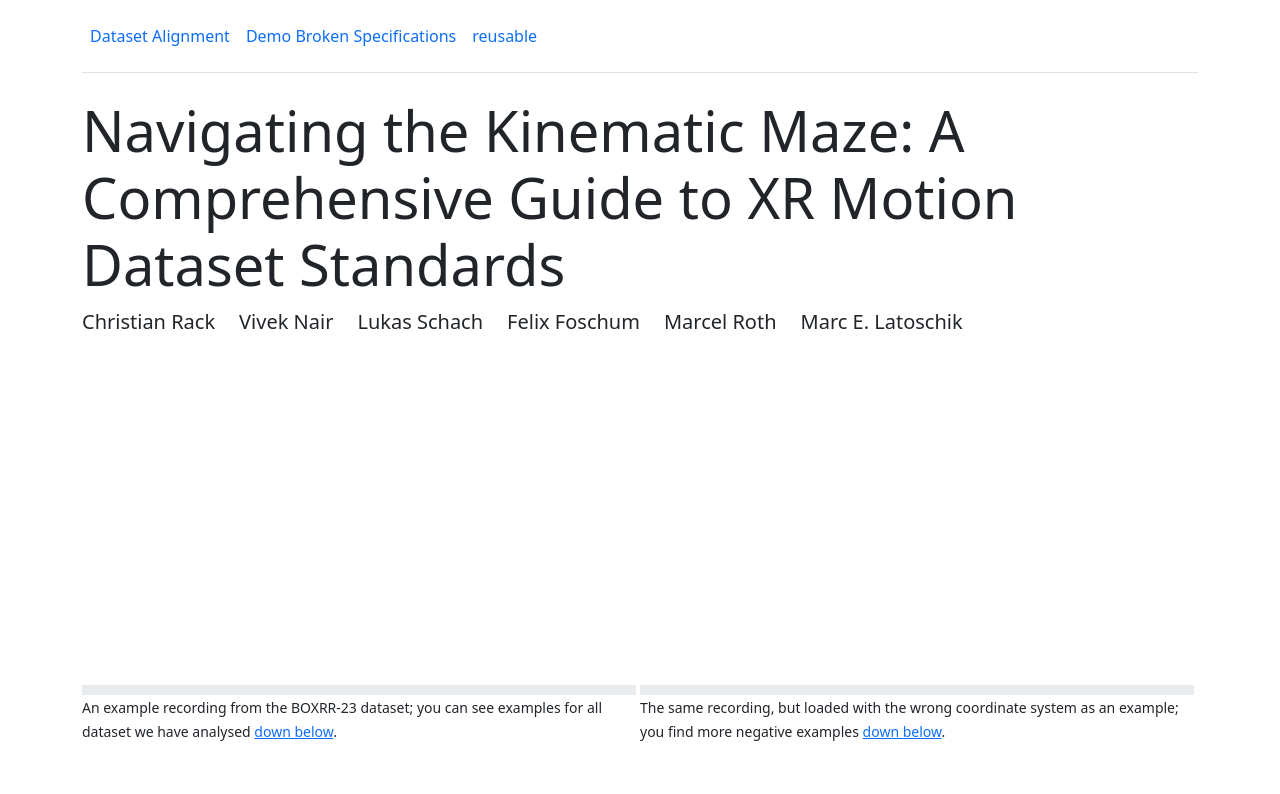
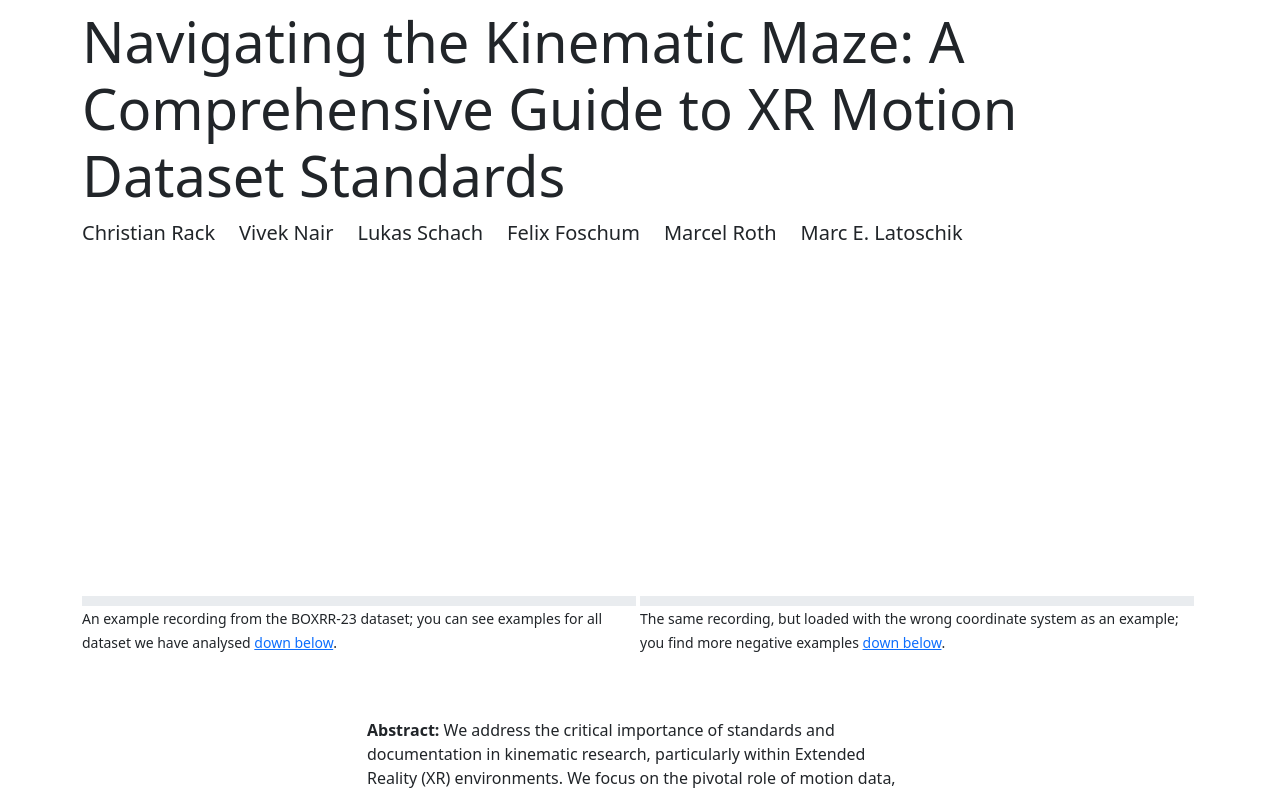
Before and after one commit to mvrcii/kinematic_maze, a website built with webpack: page public/index.html in a window 1280 px wide. Shown: the top 794 px of the page. Built offline with nearby package versions, Linux system fonts and the light colour scheme.

Commit message:
remove header

```diff
--- a/public/index.html
+++ b/public/index.html
@@ -14,18 +14,6 @@
 
 <body>
 <div class="container">
-    <header class="py-3 mb-3 border-bottom">
-        <div class="container-fluid px-0">
-            <div class="d-flex flex-wrap align-items-center justify-content-center justify-content-lg-start">
-                <ul class="nav col-12 col-lg-auto me-lg-auto mb-2 justify-content-center mb-md-0">
-                    <li><a href="#" class="nav-link px-2 link-body">Dataset Alignment</a></li>
-                    <li><a href="#" class="nav-link px-2 link-body">Demo Broken Specifications</a></li>
-                    <li><a href="index_reusable.html" class="nav-link px-2 link-body" target="_blank">
-                        reusable</a></li>
-                </ul>
-            </div>
-        </div>
-    </header>
     <div class="row justify-content-md-center">
         <div class="my-2">
             <h1 class="display-4">Navigating the Kinematic Maze: A Comprehensive Guide to XR Motion Dataset
```
